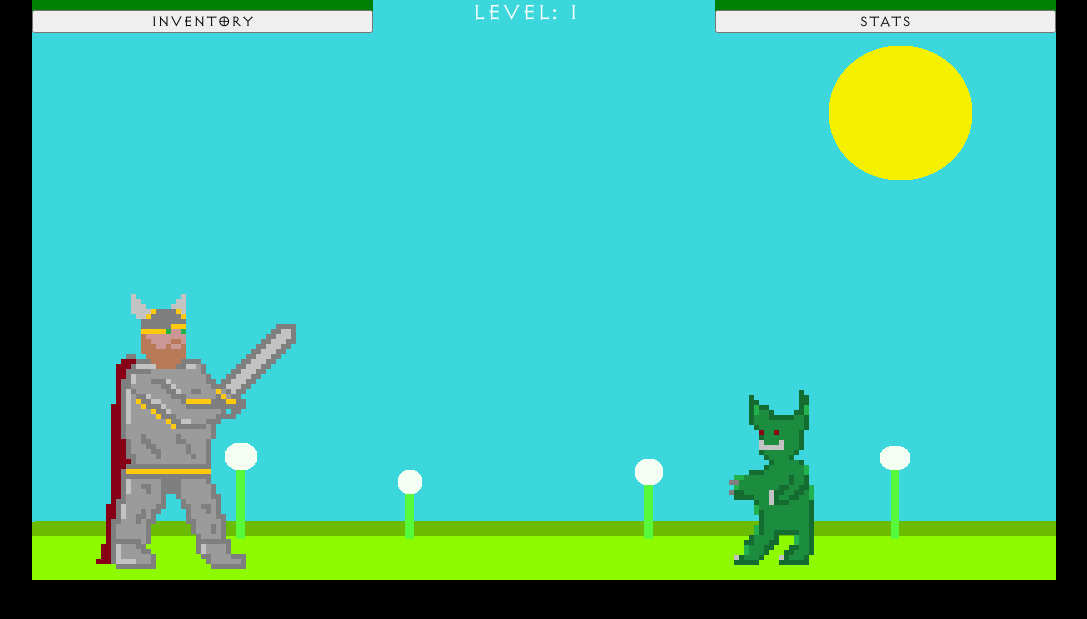
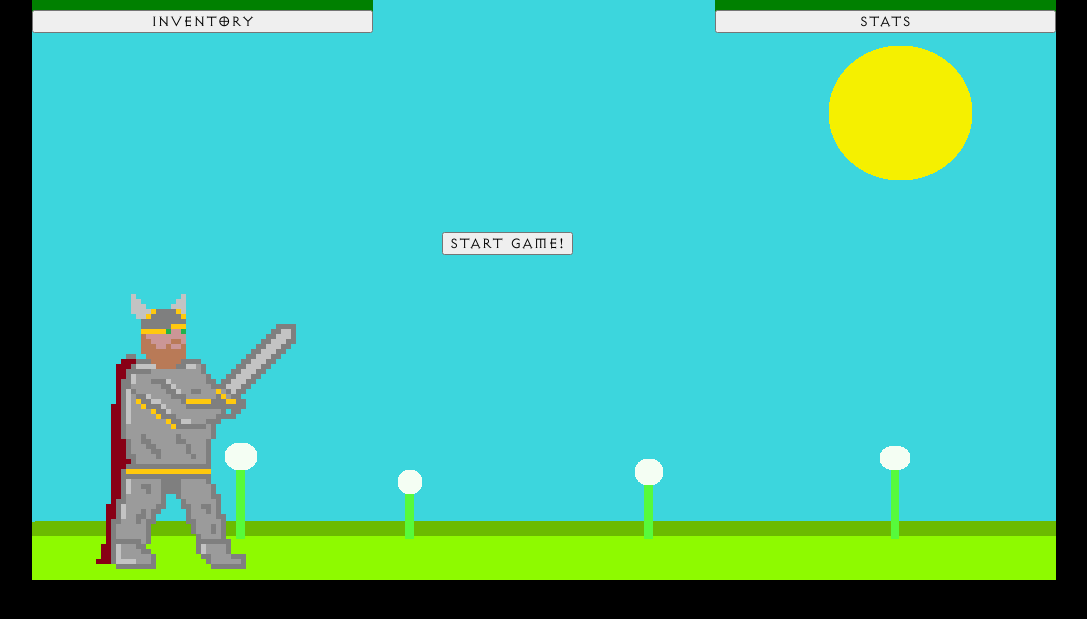
Before and after one commit to phobos101/dwarven-defender, a PHP site: page / in a window 1280 px wide. Shown: the top 619 px of the page, without its empty margins (96-1183 px from the left). Run offline with PHP 8.4, Linux system fonts and the light colour scheme; some libraries are stand-ins or nearby versions.

Commit message:
Added start and finish with game over screen

```diff
--- a/css/style.css
+++ b/css/style.css
@@ -22,6 +22,14 @@ body {
 	max-width: 1024px;
 	position: relative;
 	margin: 0 auto;
+}
+
+#start-button {
+	position: absolute;
+	color: black;
+	width: 20%;
+	top: 40%;
+	left: 40%
 }
 
 #stats-window {
@@ -135,3 +143,21 @@ progress#enemy-health-bar {
 	bottom: 0;
 	left: 80%;
 }
+
+#player-dead-div {
+	background-color: black;
+	color: #880015;
+	height: 580px;
+	max-width: 1024px;
+	position: relative;
+	margin: 0 auto;
+}
+
+#player-dead-div h1 {
+	text-align: center;
+	margin-bottom: 5%;
+}
+
+#game-stats {
+	text-align: center;
+}
--- a/index.html
+++ b/index.html
@@ -12,9 +12,16 @@
 
 <body>
 	<div class="game-container">
+
 		<div id="content">
 
+			<div id="player-alive-div">
+
+				<div id="start-button"><button id="start">Start Game!</button></div>
+
 				<div id="stats-window">
+					<button id="dev-kill-player">DEV: KILL PLAYER</button>
+					<div id="dev-kills" value="0"></div>
 
 					<ul>
 					<li>Attack   : 10</li>
@@ -43,7 +50,7 @@
 
 				</div>
 
-			<div id="level" level="1"><h1>Test</h1></div>
+				<div id="level" level="1"><h1></h1></div>
 
 				<div id="top-bar">
 					<div id="player-health"><progress id="player-health-bar" value="100" max="100"></progress></div>
@@ -57,9 +64,18 @@
 					<button class="button" id="inv-btn">Inventory</button>
 					<button class="button" id="stats-btn">Stats</button>
 				</div>
-		</div>
 
-	</div>
+			</div> <!-- End of player alive div -->
+
+			<div id="player-dead-div" style="display: none;">
+				<h1>Game Over</h1>
+				<p id="game-stats">test</p>
+			</div> <!-- End of player dead div -->
+
+		</div> <!-- End of content div -->
+
+	</div> <!-- End of game container div -->
+
 </body>
 
 </html>
--- a/js/main.js
+++ b/js/main.js
@@ -2,8 +2,13 @@
 //                    START
 //-------------------------------------------
 $(function() {
+  $('#start').on('click', start)
+});
+
+function start() {
+  $('#start').css('display', 'none')
   var game = new Game();
-});
+}
 
 //-------------------------------------------
 //                 GAME OBJECT
@@ -25,7 +30,14 @@ function Game() {
   this.$statButton.on("click", this.showStats.bind(this))
   this.$invButton.on("click", this.showInv.bind(this))
 
-  setInterval(this.takeDmg.bind(this), 500)
+  $('#dev-kill-player').on('click', this.killPlayer.bind(this))
+
+  this.damageTimer = setInterval(this.takeDmg.bind(this), 500)
+}
+
+Game.prototype.killPlayer = function() {
+  // DEV DEBUG USE ONLY!
+  this.playerCurrentHp = 0
 }
 
 Game.prototype.updateStats = function () {
@@ -48,7 +60,7 @@ Game.prototype.showStats = function() {
     document.getElementById('enemy').removeAttribute('paused')
   }
   else {
-    // Show the stats window and pause trhe game
+    // Show the stats window and pause the game
     console.log("Game paused")
     $('#stats-window').css('display', 'block')
     $('#stats-window').attr('show', 'on')
@@ -71,7 +83,24 @@ Game.prototype.takeDmg = function() {
       this.updateStats()
     }
   }
+  if (this.playerCurrentHp < 1) {
+    // Game over
+    this.gameOver()
+  }
 }
+
+Game.prototype.gameOver = function() {
+    clearInterval(this.damageTimer)
+    this.level = document.getElementById('level').getAttribute('level')
+    var kills = document.getElementById('dev-kills').getAttribute('value')
+    $('#enemy').attr('paused', 'on')
+    $('#player-alive-div').css('display', 'none')
+    $('#player-dead-div').css('display', 'block')
+    $('#game-stats').html('You reached level ' + this.level + '<br />'
+                         +'You killed ' + kills + ' enemies')
+}
+
+
 
 //-------------------------------------------
 //              ENEMY OBJECT
@@ -113,6 +142,7 @@ Enemy.prototype.recreate = function() {
   this.$healthBar.attr('value', this.hp)
   console.log(this)
 
+  this.$avatar.css("left", this.pos + '%')
   this.$avatar.attr('src', 'assets/enemy_side_transparent.gif')
   this.$avatar.fadeIn(200)
 
@@ -157,6 +187,7 @@ Enemy.prototype.click = function() {
     console.log("Death!")
     document.getElementById('enemy').removeAttribute('damage')
     this.deaths++
+    $('#dev-kills').attr('value', this.deaths)
     this.$avatar.fadeOut(1000)
     setTimeout(this.recreate.bind(this), 1100)
     clearInterval(this.moveTimer)
```
Lines whose indentation alone changed are shown as unchanged.
